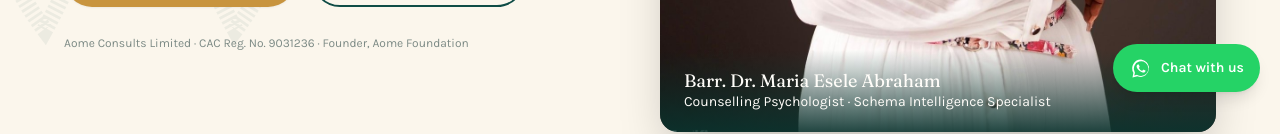
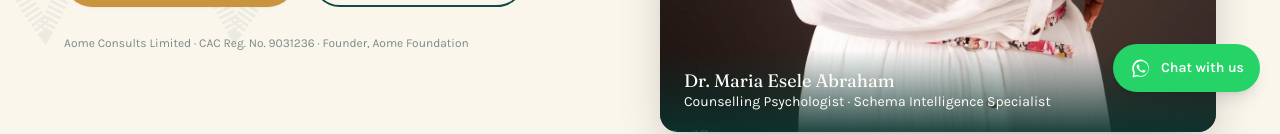
Before and after one commit to femiphemmy03/aome-consults, a React (Vite) app in the folder client/: page / in a window 1280 px wide. Shown: the part 688-822 px from the top of the page. Built offline with nearby package versions, Linux system fonts and the light colour scheme; no server answers.

Commit message:
removed barrister title

```diff
--- a/client/src/components/Footer.jsx
+++ b/client/src/components/Footer.jsx
@@ -23,7 +23,7 @@ export default function Footer() {
           </p>
           <p className="text-xs text-teal-100/70 leading-relaxed">
             Professional psychological services, coaching and Schema Intelligence™
-            with Barr. Dr. Maria Esele Abraham.
+            with Dr. Maria Esele Abraham.
           </p>
         </div>
 
--- a/client/src/pages/Home.jsx
+++ b/client/src/pages/Home.jsx
@@ -169,12 +169,12 @@ export default function Home() {
           <div className="relative rounded-brand overflow-hidden shadow-2xl">
             <img
               src={drMaria}
-              alt="Barr. Dr. Maria Esele Abraham - Counselling Psychologist and Founder of Aome Consults"
+              alt="Dr. Maria Esele Abraham - Counselling Psychologist and Founder of Aome Consults"
               className="w-full h-full object-cover aspect-[4/5]"
             />
             {/* Name badge over the image */}
             <div className="absolute bottom-0 left-0 right-0 bg-gradient-to-t from-teal-900/90 to-transparent px-6 py-5">
-              <p className="text-cream-50 font-display text-lg leading-tight">Barr. Dr. Maria Esele Abraham</p>
+              <p className="text-cream-50 font-display text-lg leading-tight">Dr. Maria Esele Abraham</p>
               <p className="text-cream-50 text-sm">Counselling Psychologist &middot; Schema Intelligence Specialist</p>
             </div>
           </div>
@@ -254,7 +254,7 @@ export default function Home() {
                 why they do it. That understanding is where your transformation begins.
               </blockquote>
               <p className="text-gold-300 font-semibold text-sm">
-                &mdash; Barr. Dr. Maria Esele Abraham, PhD
+                &mdash; Dr. Maria Esele Abraham, PhD
               </p>
             </div>
           </Reveal>
```
